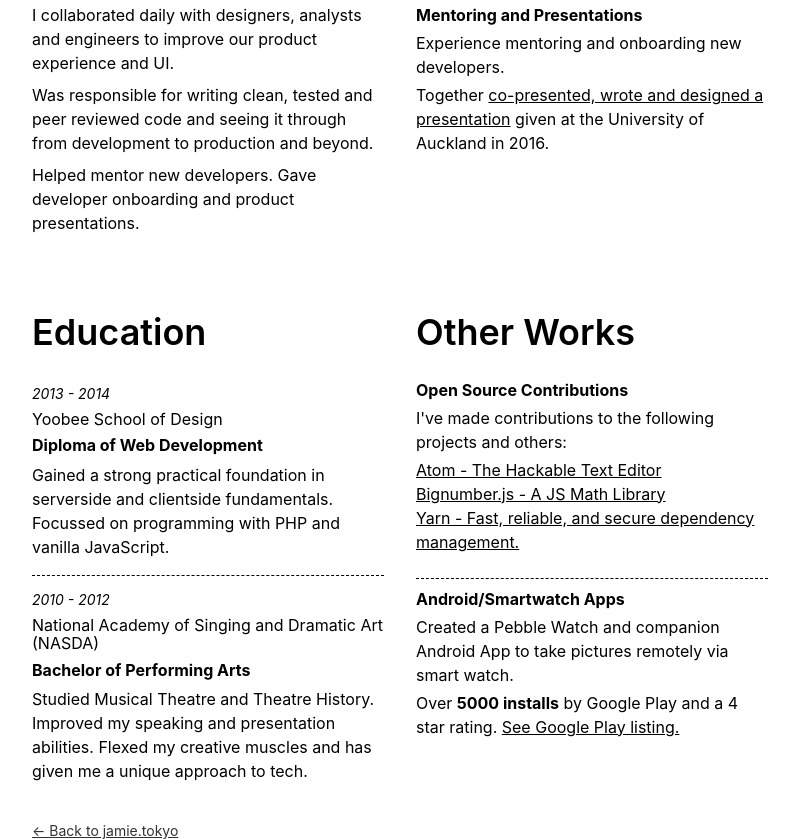
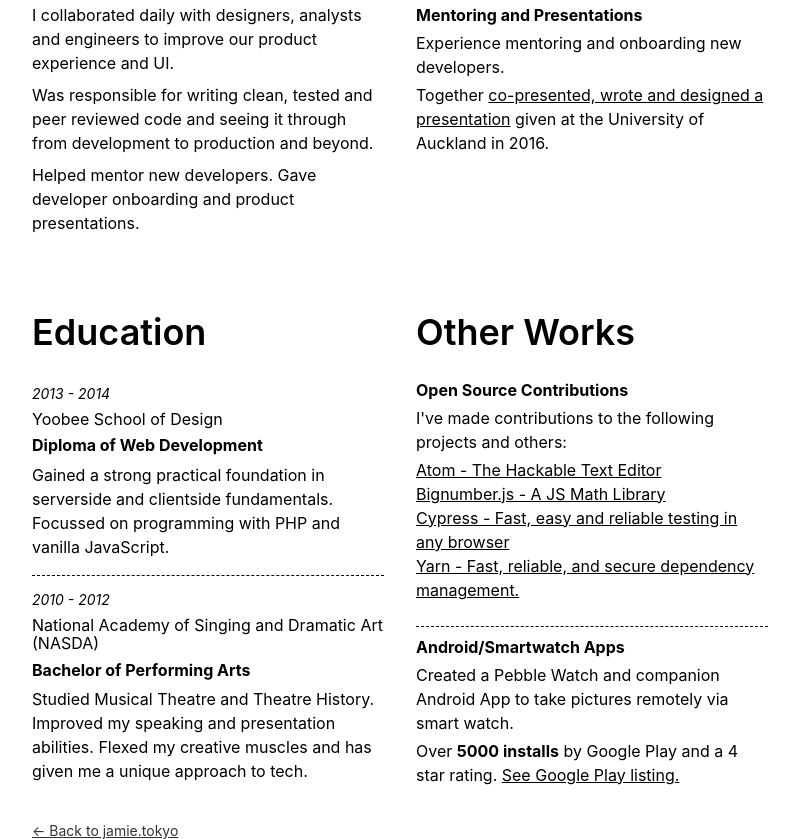
Before and after one commit to jamsinclair/jamie.tokyo, a website: page resume/index.html in a window 1280 px wide. Shown: the part 758-1597 px from the top of the page, without its empty margins (240-1035 px from the left). Drawn offline with Linux system fonts and the light colour scheme.

Commit message:
Add cypress contribution

```diff
--- a/resume/index.html
+++ b/resume/index.html
@@ -167,6 +167,13 @@
                   </li>
                   <li>
                     <a class="black dim"
+                      href="https://github.com/cypress-io/cypress/pull/982"
+                      target="_blank">
+                      Cypress - Fast, easy and reliable testing in any browser
+                    </a>
+                  </li>
+                  <li>
+                    <a class="black dim"
                       href="https://github.com/yarnpkg/yarn/pull/4185"
                       target="_blank">
                       Yarn - Fast, reliable, and secure dependency management.
```
